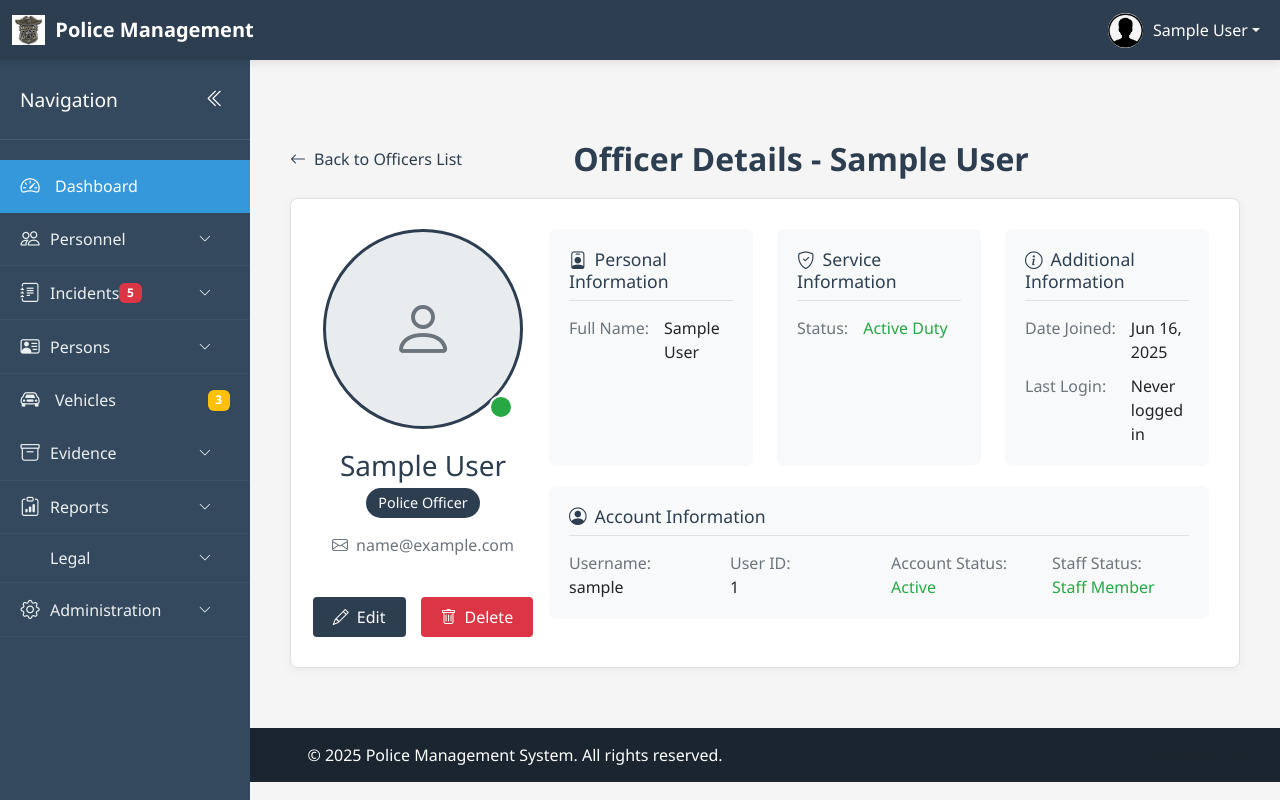
After one commit to steve-ongera/Police-Management-System, a Django app: page /officer/1/ in a window 1280 px wide. The commit adds this page. Run offline with Django 5.2, Linux system fonts and the light colour scheme; the visitor is signed in with stand-in values (Sample User, id 1); data comes from the database, SQL or seed files in the repository.

Commit message:
made changes

```diff
--- a/mywebsite/urls.py
+++ b/mywebsite/urls.py
@@ -12,6 +12,6 @@ urlpatterns = [
     path('dashboard/', views.dashboard_view, name='dashboard'),
     path('dashboard/api/', views.dashboard_api, name='dashboard_api'),
     path('officers/', views.officer_list , name="officers"),
-
+    path('officer/<int:officer_id>/', views.officer_detail_view, name='officer_detail'),
 
 ]
--- a/mywebsite/views.py
+++ b/mywebsite/views.py
@@ -296,3 +296,84 @@ def officer_list(request):
         'officers': page_obj,
     }
     return render(request, 'officers/officers_list.html', context)
+# views.py
+
+
+
+# views.py
+from django.shortcuts import render, get_object_or_404, redirect
+from django.contrib.auth.decorators import login_required
+from django.http import Http404
+from django.contrib import messages
+from .models import User
+from datetime import date
+
+@login_required
+def officer_detail_view(request, officer_id):
+    """
+    Display detailed information about a specific officer.
+    Simplified with minimal restrictions.
+    """
+    try:
+        # Get the officer by ID - removed role restrictions
+        officer = get_object_or_404(User, id=officer_id)
+
+        # Calculate years of service
+        years_of_service = None
+        if officer.date_joined_force:
+            today = date.today()
+            years_of_service = today.year - officer.date_joined_force.year
+            if today.month < officer.date_joined_force.month or \
+               (today.month == officer.date_joined_force.month and today.day < officer.date_joined_force.day):
+                years_of_service -= 1
+
+        # Prepare context data - removed permission checks
+        context = {
+            'officer': officer,
+            'years_of_service': years_of_service,
+            'page_title': f"Officer Details - {officer.get_full_name}",
+        }
+
+        return render(request, 'officers/officer_detail.html', context)
+
+    except Http404:
+        messages.error(request, "Officer not found.")
+        return redirect('officers:officer_list')  # or wherever your officer list is
+    except Exception as e:
+        messages.error(request, f"An error occurred while retrieving officer details: {str(e)}")
+        return redirect('officers:officer_list')  # or wherever your officer list is
+
+
+# Alternative Class-Based View (simplified)
+from django.views.generic import DetailView
+from django.contrib.auth.mixins import LoginRequiredMixin
+
+class OfficerDetailView(LoginRequiredMixin, DetailView):
+    """
+    Simplified class-based view for officer details.
+    """
+    model = User
+    template_name = 'officers/officer_detail.html'
+    context_object_name = 'officer'
+    pk_url_kwarg = 'officer_id'
+
+    def get_context_data(self, **kwargs):
+        """Add additional context data."""
+        context = super().get_context_data(**kwargs)
+        officer = self.get_object()
+
+        # Calculate years of service
+        years_of_service = None
+        if officer.date_joined_force:
+            today = date.today()
+            years_of_service = today.year - officer.date_joined_force.year
+            if today.month < officer.date_joined_force.month or \
+               (today.month == officer.date_joined_force.month and today.day < officer.date_joined_force.day):
+                years_of_service -= 1
+
+        context.update({
+            'years_of_service': years_of_service,
+            'page_title': f"Officer Details - {officer.get_full_name}",
+        })
+
+        return context
--- /dev/null
+++ b/templates/officers/officer_detail.html
@@ -0,0 +1,270 @@
+{% extends 'base.html' %}
+{% load static %}
+
+{% block content %}
+<div class="container-fluid" style="padding: 20px; max-width: 1400px; margin-top: 100px;">
+    <!-- Back Button and Title -->
+    <div class="row" style="margin-bottom: 20px;">
+        <div class="col-md-12">
+            <div style="display: flex; justify-content: space-between; align-items: center;">
+                <a href="#" style="display: inline-flex; align-items: center; color: #2c3e50; text-decoration: none;">
+                    <i class="bi bi-arrow-left" style="margin-right: 8px;"></i> Back to Officers List
+                </a>
+                <h2 style="color: #2c3e50; font-weight: 600; margin: 0;">Officer Details - {{ officer.get_full_name }}</h2>
+                <div style="width: 100px;"></div> <!-- Spacer for alignment -->
+            </div>
+        </div>
+    </div>
+
+    <!-- Main Card -->
+    <div class="row">
+        <div class="col-md-12">
+            <div class="card" style="border: 1px solid #dee2e6; border-radius: 8px; box-shadow: 0 2px 10px rgba(0,0,0,0.05);">
+                <div class="card-body" style="padding: 30px;">
+                    <div class="row">
+                        <!-- Left Column - Profile (3 columns) -->
+                        <div class="col-md-3">
+                            <div style="display: flex; flex-direction: column; align-items: center; gap: 20px;">
+                                <div style="position: relative;">
+                                    {% if officer.photo %}
+                                    <img src="{{ officer.photo.url }}" alt="{{ officer.get_full_name }}"
+                                         style="width: 200px; height: 200px; border-radius: 50%; object-fit: cover; border: 3px solid #2c3e50;">
+                                    {% else %}
+                                    <div style="width: 200px; height: 200px; border-radius: 50%; background-color: #e9ecef; display: flex; align-items: center; justify-content: center; border: 3px solid #2c3e50;">
+                                        <i class="bi bi-person" style="font-size: 4rem; color: #6c757d;"></i>
+                                    </div>
+                                    {% endif %}
+                                    <div style="position: absolute; bottom: 10px; right: 10px; background-color: {% if officer.is_active_duty %}#28a745{% else %}#6c757d{% endif %};
+                                         width: 24px; height: 24px; border-radius: 50%; border: 2px solid white;"></div>
+                                </div>
+
+                                <div style="text-align: center;">
+                                    <h3 style="color: #2c3e50; margin-bottom: 5px;">{{ officer.get_full_name }}</h3>
+                                    <div style="display: flex; justify-content: center; gap: 10px; margin-bottom: 15px;">
+                                        <span style="background-color: #2c3e50; color: white; padding: 4px 12px; border-radius: 20px; font-size: 0.9rem;">
+                                            {{ officer.get_role_display }}
+                                        </span>
+                                        {% if officer.badge_number %}
+                                        <span style="background-color: #f8f9fa; color: #2c3e50; padding: 4px 12px; border-radius: 20px; font-size: 0.9rem; border: 1px solid #dee2e6;">
+                                            Badge #{{ officer.badge_number }}
+                                        </span>
+                                        {% endif %}
+                                    </div>
+                                    <div style="color: #6c757d; margin-bottom: 20px;">
+                                        <i class="bi bi-envelope" style="margin-right: 8px;"></i>{{ officer.email }}<br>
+                                        {% if officer.phone_number %}
+                                        <i class="bi bi-telephone" style="margin-right: 8px;"></i>{{ officer.phone_number }}
+                                        {% endif %}
+                                    </div>
+                                </div>
+
+                                <div style="width: 100%;">
+                                    <div style="display: flex; justify-content: center; gap: 15px;">
+                                        <a href="#" style="background-color: #2c3e50; color: white; border: none; padding: 8px 20px; border-radius: 4px; text-decoration: none; display: inline-flex; align-items: center;">
+                                            <i class="bi bi-pencil" style="margin-right: 8px;"></i> Edit
+                                        </a>
+                                        <a href="#" style="background-color: #dc3545; color: white; border: none; padding: 8px 20px; border-radius: 4px; text-decoration: none; display: inline-flex; align-items: center;"
+                                           onclick="return confirm('Are you sure you want to delete this officer?');">
+                                            <i class="bi bi-trash" style="margin-right: 8px;"></i> Delete
+                                        </a>
+                                    </div>
+                                </div>
+                            </div>
+                        </div>
+
+                        <!-- Right Column - Details (9 columns) -->
+                        <div class="col-md-9">
+                            <div class="row">
+                                <!-- Personal Information -->
+                                <div class="col-md-4">
+                                    <div class="detail-card" style="background-color: #f8f9fa; border-radius: 8px; padding: 20px; height: 100%;">
+                                        <h4 style="color: #2c3e50; margin-top: 0; margin-bottom: 15px; font-size: 1.1rem; border-bottom: 1px solid #dee2e6; padding-bottom: 8px;">
+                                            <i class="bi bi-person-badge" style="margin-right: 8px;"></i>Personal Information
+                                        </h4>
+                                        <div style="display: grid; grid-template-columns: max-content 1fr; gap: 10px 15px;">
+                                            <span style="color: #6c757d;">Full Name:</span>
+                                            <span>{{ officer.get_full_name }}</span>
+
+                                            {% if officer.date_of_birth %}
+                                            <span style="color: #6c757d;">Date of Birth:</span>
+                                            <span>{{ officer.date_of_birth|date:"M d, Y" }}</span>
+                                            {% endif %}
+
+                                            {% if officer.gender %}
+                                            <span style="color: #6c757d;">Gender:</span>
+                                            <span>{{ officer.get_gender_display }}</span>
+                                            {% endif %}
+
+                                            {% if officer.address %}
+                                            <span style="color: #6c757d;">Address:</span>
+                                            <span>{{ officer.address }}</span>
+                                            {% endif %}
+
+                                            {% if officer.identification_number %}
+                                            <span style="color: #6c757d;">ID Number:</span>
+                                            <span>{{ officer.identification_number }}</span>
+                                            {% endif %}
+                                        </div>
+                                    </div>
+                                </div>
+
+                                <!-- Service Information -->
+                                <div class="col-md-4">
+                                    <div class="detail-card" style="background-color: #f8f9fa; border-radius: 8px; padding: 20px; height: 100%;">
+                                        <h4 style="color: #2c3e50; margin-top: 0; margin-bottom: 15px; font-size: 1.1rem; border-bottom: 1px solid #dee2e6; padding-bottom: 8px;">
+                                            <i class="bi bi-shield-check" style="margin-right: 8px;"></i>Service Information
+                                        </h4>
+                                        <div style="display: grid; grid-template-columns: max-content 1fr; gap: 10px 15px;">
+                                            {% if officer.station %}
+                                            <span style="color: #6c757d;">Station:</span>
+                                            <span>{{ officer.station.name }}</span>
+                                            {% endif %}
+
+                                            {% if officer.station.department %}
+                                            <span style="color: #6c757d;">Department:</span>
+                                            <span>{{ officer.station.department.name }}</span>
+                                            {% endif %}
+
+                                            {% if officer.date_joined_force %}
+                                            <span style="color: #6c757d;">Date Joined:</span>
+                                            <span>{{ officer.date_joined_force|date:"M d, Y" }}</span>
+                                            {% endif %}
+
+                                            {% if years_of_service %}
+                                            <span style="color: #6c757d;">Years of Service:</span>
+                                            <span>{{ years_of_service }} year{{ years_of_service|pluralize }}</span>
+                                            {% endif %}
+
+                                            <span style="color: #6c757d;">Status:</span>
+                                            <span>
+                                                {% if officer.is_active_duty %}
+                                                <span style="color: #28a745;">Active Duty</span>
+                                                {% else %}
+                                                <span style="color: #6c757d;">Inactive</span>
+                                                {% endif %}
+                                            </span>
+                                        </div>
+                                    </div>
+                                </div>
+
+                                <!-- Additional Information -->
+                                <div class="col-md-4">
+                                    <div class="detail-card" style="background-color: #f8f9fa; border-radius: 8px; padding: 20px; height: 100%;">
+                                        <h4 style="color: #2c3e50; margin-top: 0; margin-bottom: 15px; font-size: 1.1rem; border-bottom: 1px solid #dee2e6; padding-bottom: 8px;">
+                                            <i class="bi bi-info-circle" style="margin-right: 8px;"></i>Additional Information
+                                        </h4>
+                                        <div style="display: grid; grid-template-columns: max-content 1fr; gap: 10px 15px;">
+                                            {% if officer.emergency_contact %}
+                                            <span style="color: #6c757d;">Emergency Contact:</span>
+                                            <span>{{ officer.emergency_contact }}</span>
+                                            {% endif %}
+
+                                            {% if officer.occupation %}
+                                            <span style="color: #6c757d;">Occupation:</span>
+                                            <span>{{ officer.occupation }}</span>
+                                            {% endif %}
+
+                                            <span style="color: #6c757d;">Date Joined:</span>
+                                            <span>{{ officer.date_joined|date:"M d, Y" }}</span>
+
+                                            {% if officer.last_login %}
+                                            <span style="color: #6c757d;">Last Login:</span>
+                                            <span>{{ officer.last_login|date:"M d, Y H:i" }}</span>
+                                            {% else %}
+                                            <span style="color: #6c757d;">Last Login:</span>
+                                            <span>Never logged in</span>
+                                            {% endif %}
+                                        </div>
+                                    </div>
+                                </div>
+
+                                <!-- User Information (Full width) -->
+                                <div class="col-md-12" style="margin-top: 20px;">
+                                    <div class="detail-card" style="background-color: #f8f9fa; border-radius: 8px; padding: 20px;">
+                                        <h4 style="color: #2c3e50; margin-top: 0; margin-bottom: 15px; font-size: 1.1rem; border-bottom: 1px solid #dee2e6; padding-bottom: 8px;">
+                                            <i class="bi bi-person-circle" style="margin-right: 8px;"></i>Account Information
+                                        </h4>
+                                        <div class="row">
+                                            <div class="col-md-3">
+                                                <span style="color: #6c757d;">Username:</span><br>
+                                                <span>
+                                                    {% if officer.username %}
+                                                        {{ officer.username }}
+                                                    {% elif officer.email %}
+                                                        {{ officer.email }}
+                                                    {% elif officer.get_full_name %}
+                                                        {{ officer.get_full_name }}
+                                                    {% else %}
+                                                        N/A
+                                                    {% endif %}
+                                                </span>
+                                            </div>
+                                            <div class="col-md-3">
+                                                <span style="color: #6c757d;">User ID:</span><br>
+                                                <span>{{ officer.id }}</span>
+                                            </div>
+                                            <div class="col-md-3">
+                                                <span style="color: #6c757d;">Account Status:</span><br>
+                                                <span style="color: {% if officer.is_active %}#28a745{% else %}#dc3545{% endif %};">
+                                                    {{ officer.is_active|yesno:"Active,Inactive" }}
+                                                </span>
+                                            </div>
+                                            <div class="col-md-3">
+                                                <span style="color: #6c757d;">Staff Status:</span><br>
+                                                <span style="color: {% if officer.is_staff %}#28a745{% else %}#6c757d{% endif %};">
+                                                    {{ officer.is_staff|yesno:"Staff Member,Regular User" }}
+                                                </span>
+                                            </div>
+                                        </div>
+                                    </div>
+                                </div>
+                            </div>
+                        </div>
+                    </div>
+                </div>
+            </div>
+        </div>
+    </div>
+</div>
+
+<style>
+    /* Hover effects */
+    a:hover {
+        opacity: 0.9;
+    }
+
+    .detail-card {
+        transition: transform 0.2s, box-shadow 0.2s;
+    }
+
+    .detail-card:hover {
+        transform: translateY(-2px);
+        box-shadow: 0 4px 8px rgba(0,0,0,0.1);
+    }
+
+    /* Equal height cards */
+    .row-eq-height {
+        display: flex;
+        flex-wrap: wrap;
+    }
+
+    /* Scrollbar styling */
+    ::-webkit-scrollbar {
+        width: 6px;
+    }
+
+    ::-webkit-scrollbar-track {
+        background: #f1f1f1;
+        border-radius: 3px;
+    }
+
+    ::-webkit-scrollbar-thumb {
+        background: #c1c1c1;
+        border-radius: 3px;
+    }
+
+    ::-webkit-scrollbar-thumb:hover {
+        background: #a8a8a8;
+    }
+</style>
+{% endblock %}
--- a/templates/officers/officers_list.html
+++ b/templates/officers/officers_list.html
@@ -97,7 +97,7 @@
                             <td style="padding: 12px 16px; vertical-align: middle;">{{ officer.date_joined_force|date:"M d, Y"|default:"-" }}</td>
                             <td style="padding: 12px 16px; vertical-align: middle;">
                                 <div style="display: flex; gap: 8px;">
-                                    <a href="#" style="color: #0d6efd; border: 1px solid #0d6efd; padding: 6px 10px; border-radius: 4px; display: inline-flex; align-items: center; text-decoration: none;">
+                                    <a href="{% url 'officer_detail' officer.id %}" style="color: #0d6efd; border: 1px solid #0d6efd; padding: 6px 10px; border-radius: 4px; display: inline-flex; align-items: center; text-decoration: none;">
                                         <i class="bi bi-eye" style="font-size: 0.875rem;"></i>
                                     </a>
                                     <a href="#" style="color: #6c757d; border: 1px solid #6c757d; padding: 6px 10px; border-radius: 4px; display: inline-flex; align-items: center; text-decoration: none;">
```
